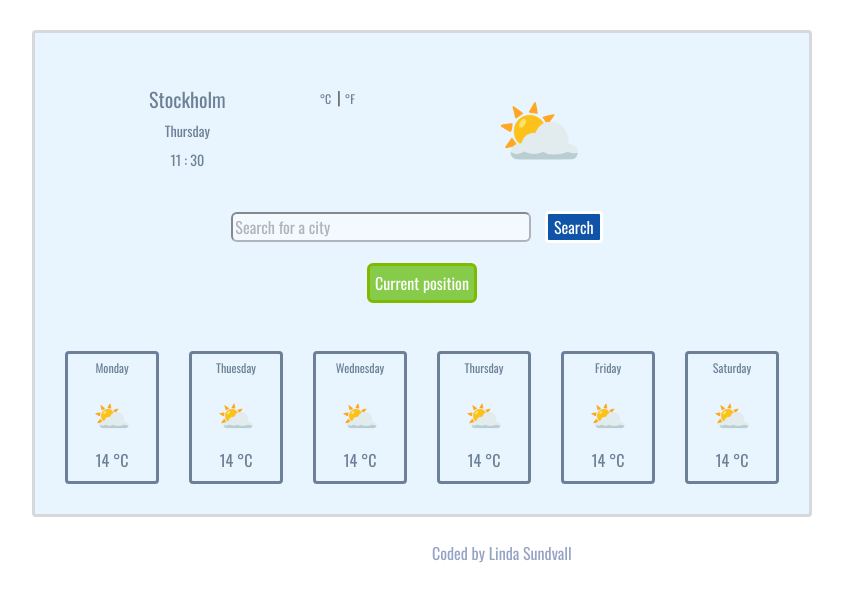
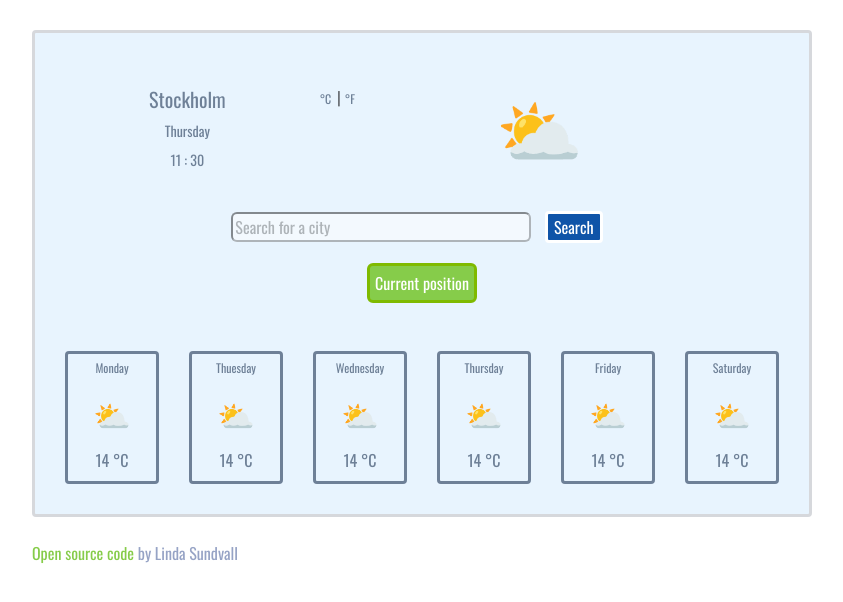
Before and after one commit to L-Sundvall/my-weather-app, a plain HTML site: page index.html in a window 1280 px wide. Shown: the whole page, without its empty margins (53-896 px from the left). Drawn offline with nearby package versions, Linux system fonts and the light colour scheme; no server answers.

Commit message:
added open source link

```diff
--- a/index.html
+++ b/index.html
@@ -148,7 +148,10 @@
 
       <p>
         <br />
-        Coded by Linda Sundvall
+        <a href="https://github.com/L-Sundvall/my-weather-app" target="_blank" id="code-link">
+          Open source code</a
+        >
+        by Linda Sundvall
       </p>
     </div>
     <script src="src/index.js"></script>
--- a/src/styles.css
+++ b/src/styles.css
@@ -42,9 +42,12 @@
   text-align: center;
 }
 p {
-  margin-left: 400px;
-  margin-top: 15px;
   color: #96a3c5;
+  font-family: "Montserrat", sans-serif;
+  font-family: "Oswald", sans-serif;
+}
+#code-link {
+  color: #86cc4a;
   font-family: "Montserrat", sans-serif;
   font-family: "Oswald", sans-serif;
 }
```
